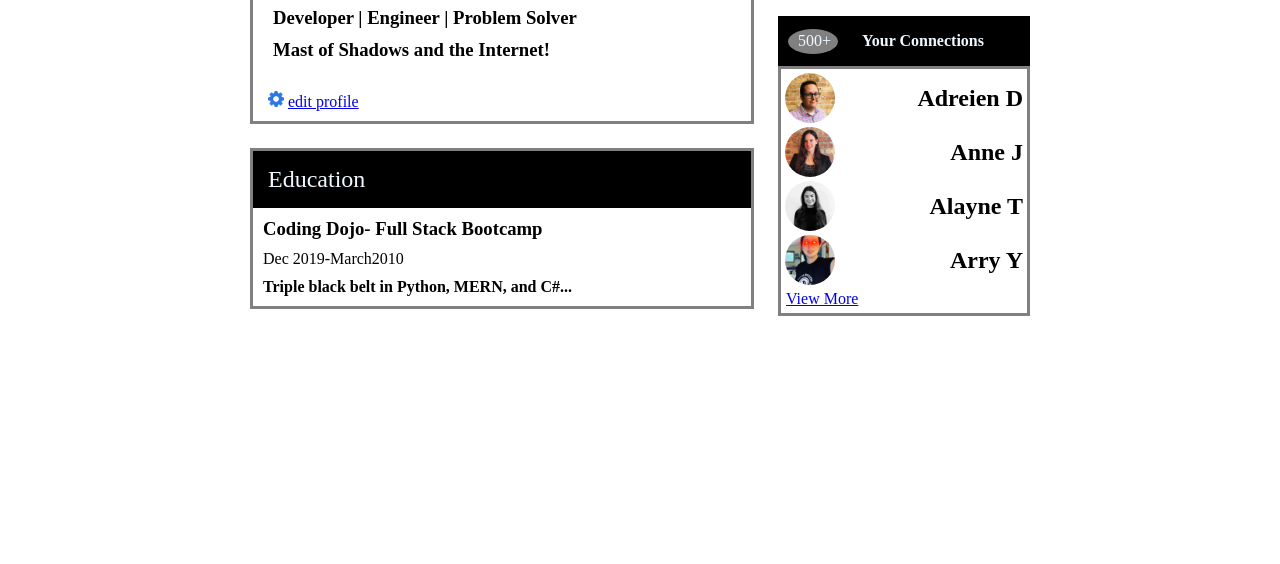
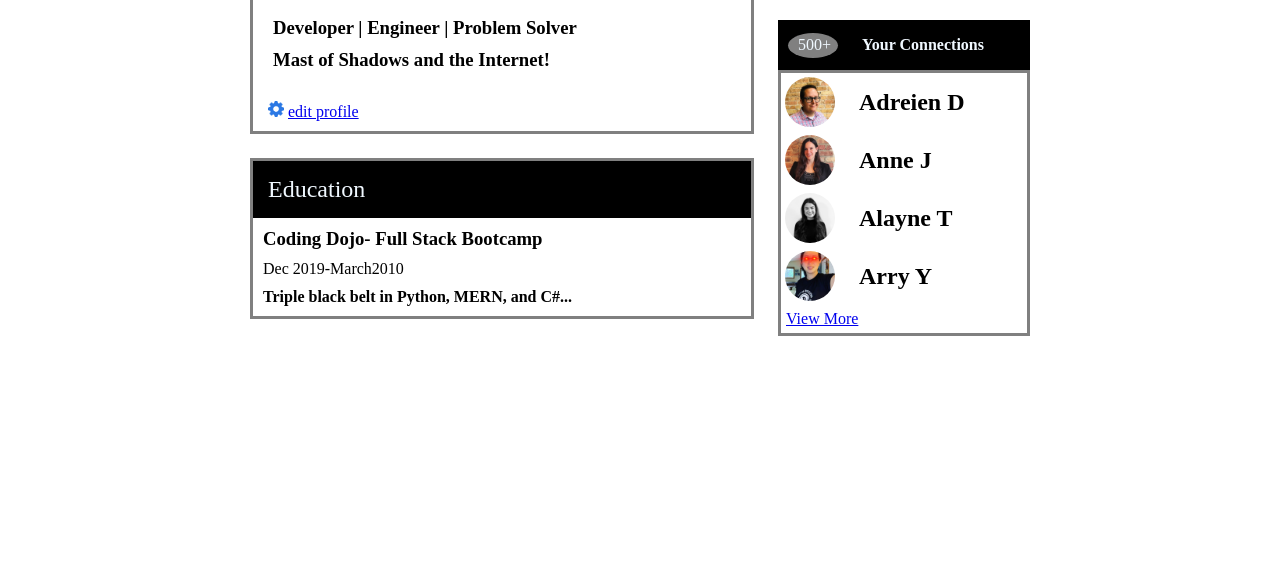
Before and after one commit to t-segars/profilePage, a plain HTML site: page index.html in a window 1280 px wide. Shown: the part 236-800 px from the top of the page. Drawn offline with Linux system fonts and the light colour scheme.

Commit message:
second commit

```diff
--- a/index.html
+++ b/index.html
@@ -103,7 +103,7 @@
                     <img src="./images/arry-s.jpg" class="name" alt="Arry">
                     <h2>Arry Y</h2>
                 </div>
-                <footer><a href="x">View More</a></footer>
+                <footer class="br"><a href="x">View More</a></footer>
             </div>
             </Header>
         </div>
--- a/style.css
+++ b/style.css
@@ -36,6 +36,7 @@ h4 {
 footer{
     margin: 5px;
 }
+
 
 .cardheader {
     background-color: blue;
@@ -132,6 +133,8 @@ footer{
 
 .cardLines{
     margin: 4px;
+    display: inline-flex;
+    overflow: hidden;
 }
 
 .numberFive{
```
